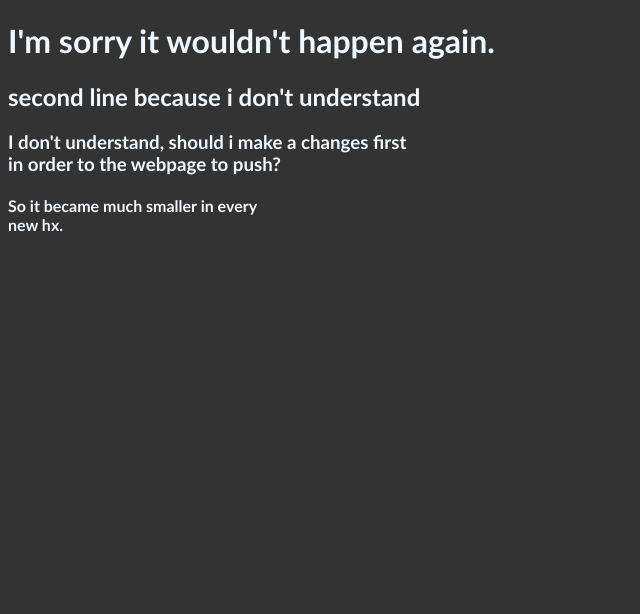
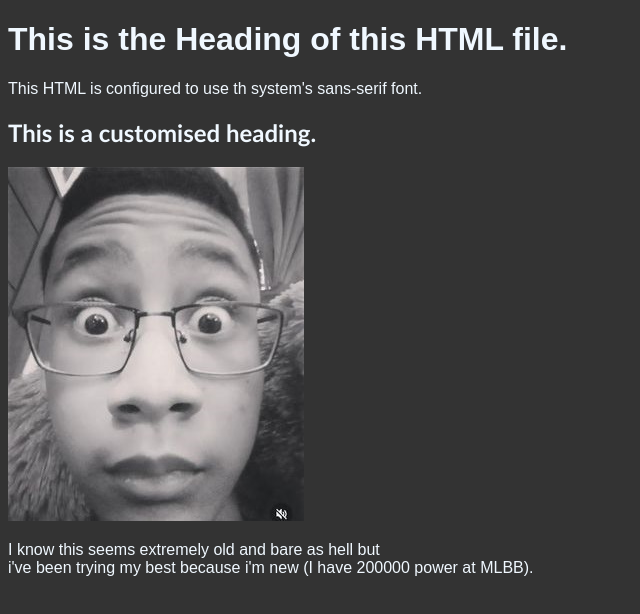
Before and after one commit to MLito747/maamaaaahakubakaljadiprogamer, a plain HTML site: page index.html in a window 1280 px wide. Shown: the whole page, without its empty margins (0-640 px from the left). Drawn offline with Linux system fonts and the light colour scheme.

Commit message:
new update v21212

```diff
--- a/index.html
+++ b/index.html
@@ -7,7 +7,7 @@
     <title> Hello world!</title>
     <style>
         html {
-            font-family: 'Trebuchet MS';
+            font-family: sans-serif;
         }
         body {
             background-color: #333;
@@ -16,11 +16,12 @@
     </style>
 </head>
 <body>
-    <h1> I'm sorry it wouldn't happen again.</h1>
-    <h2> second line because i don't understand</h2>
-    <h3> I don't understand, should i make a changes first <br>
-         in order to the webpage to push?
-    </h3>
-    <h4> So it became much smaller in every <br> new hx.</h4>
+    <h1>This is the Heading of this HTML file.</h1>
+    <p>This HTML is configured to use th system's sans-serif font.</p>
+    <h2 style="font: size 22px;px; font-family:'Trebuchet MS', serif;">
+        This is a customised heading.
+    </h2>
+    <img src="imgsrc.jpg">
+    <p>I know this seems extremely old and bare as hell but<br> i've been trying my best because i'm new (I have 200000 power at MLBB).</p>
 </body>
 </html>
```
Also changed, not shown: imgsrc.jpg (added).
